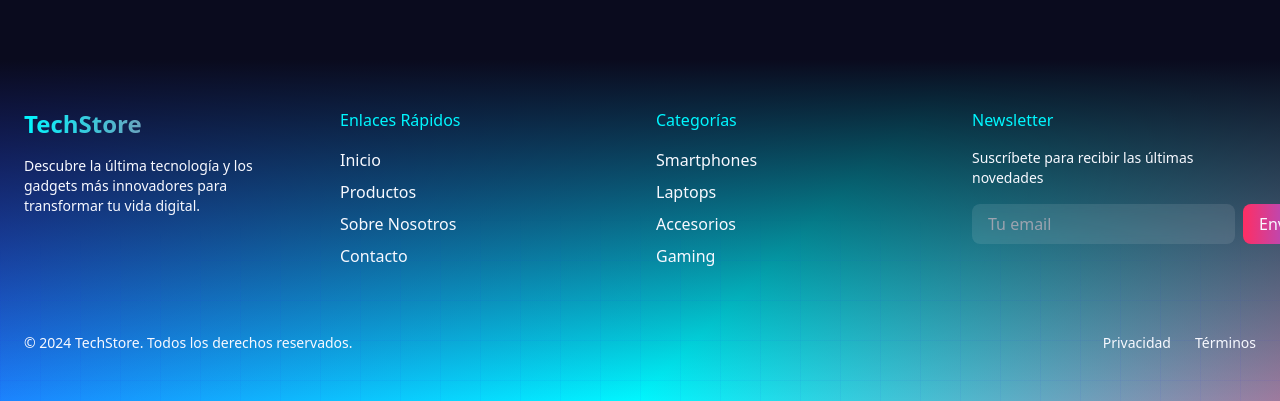
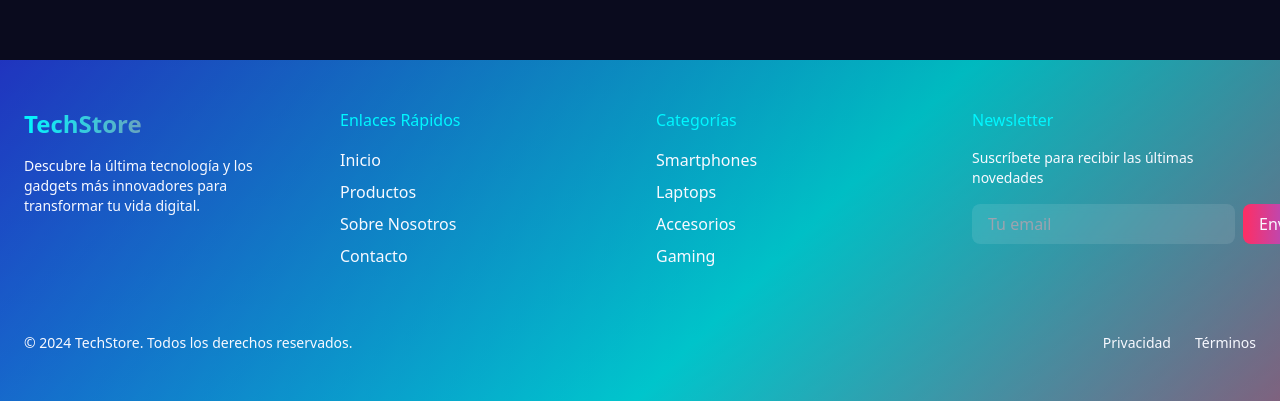
Before and after one commit to sandovaldavid/byte-shop-ecommerce, a Next.js app: page /cart in a window 1280 px wide. Shown: the part 804-1205 px from the top of the page. Built offline with nearby package versions, Linux system fonts and the light colour scheme; no server answers.

Commit message:
💄 enhance Footer component with updated background gradient for improved visual appeal

```diff
--- a/src/components/Footer.jsx
+++ b/src/components/Footer.jsx
@@ -3,10 +3,7 @@ import Link from 'next/link';
 
 function Footer() {
 	return (
-		<footer className='relative bg-gradient-to-b from-dark to-primary/90 text-light'>
-			{/* Grid de fondo */}
-			<div className='absolute inset-0 bg-[linear-gradient(rgba(45,58,254,0.05)_1px,transparent_1px),linear-gradient(90deg,rgba(45,58,254,0.05)_1px,transparent_1px)] bg-[size:40px_40px] [mask-image:radial-gradient(ellipse_80%_50%_at_50%_100%,#000_70%,transparent_110%)]'></div>
-
+		<footer className='relative bg-gradient-to-b from-black/25 via-primary/40 to-black/20 text-light'>
 			{/* Contenido principal */}
 			<div className='relative z-10 mx-auto max-w-7xl px-6 py-12'>
 				<div className='grid grid-cols-1 gap-8 md:grid-cols-2 lg:grid-cols-4'>
```
